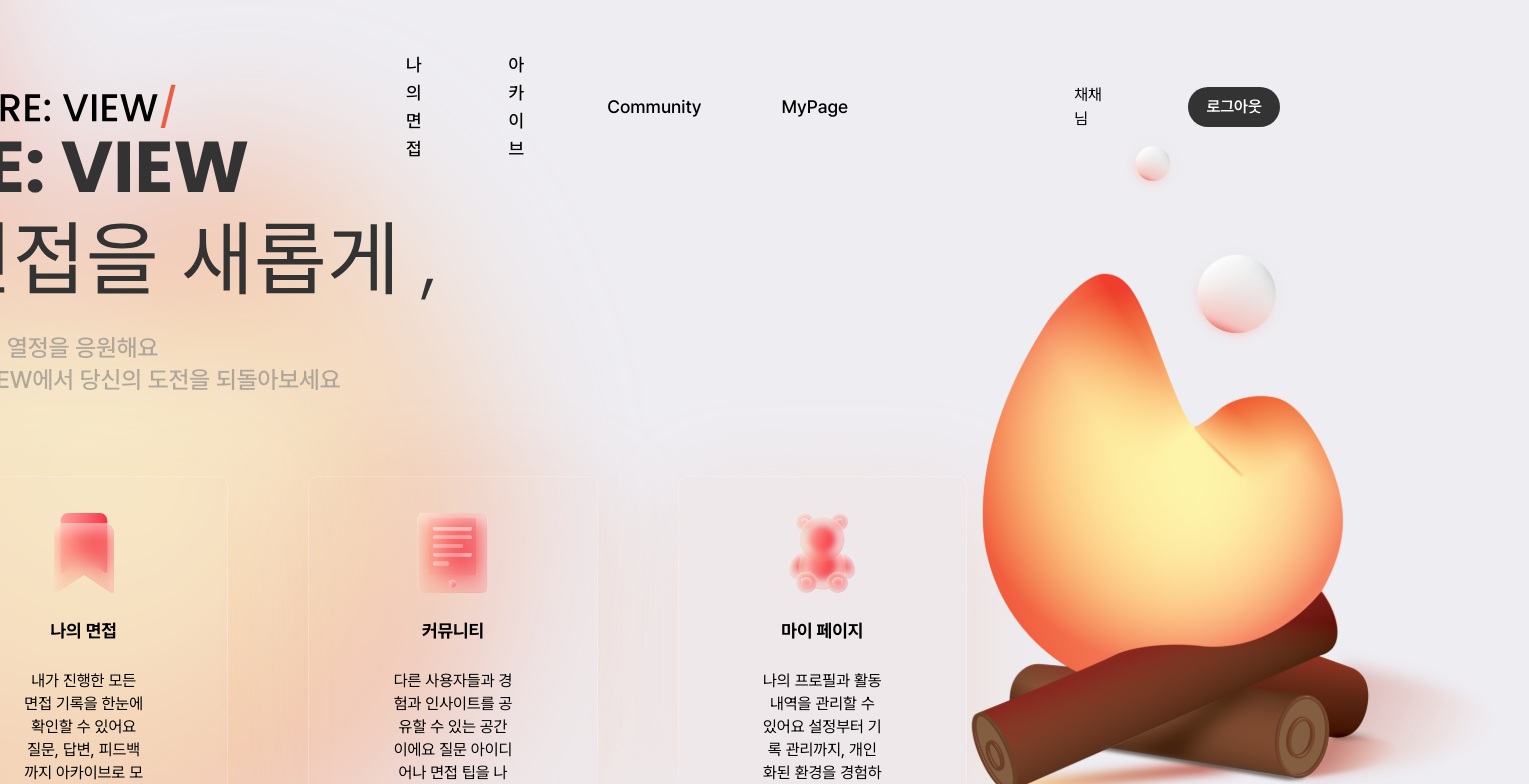
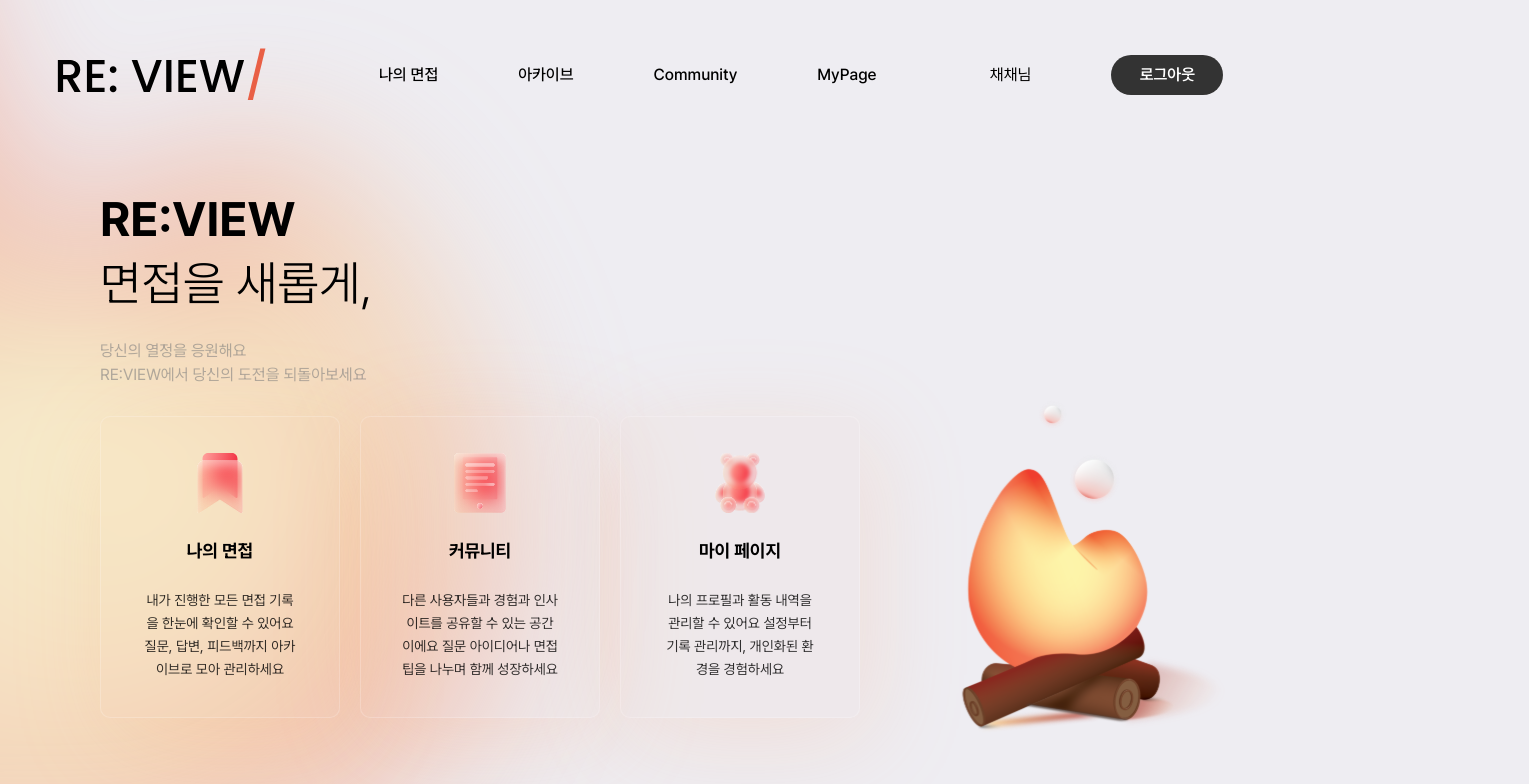
Before and after one commit to DGU-ReView/ReView_FE, a React (Vite) app: page / in a window 1280 px wide. Shown: the top 784 px of the page, 1529 px wide, since content can reach past the window. Built offline with nearby package versions, Linux system fonts and the light colour scheme.

Commit message:
[Feat] Home UI 퍼블리싱
- 맥북 기준 100% 맞춰 수정
- UI 퍼블리싱

```diff
--- a/src/components/CustomHeader.tsx
+++ b/src/components/CustomHeader.tsx
@@ -1,15 +1,16 @@
 import Logo from '@/assets/logo.svg?react';
+
 export default function CustomHeader() {
   return (
-    <div className="w-full h-[69px] z-1 fixed top-18 left-0 flex items-center justify-center gap-[226px]">
-      <Logo />
-      <div className="flex justify-center items-center gap-20">
-        <button className="text-lg font-medium">나의 면접</button>
-        <button className="text-lg font-medium">아카이브</button>
-        <button className="text-lg font-medium">Community</button>
-        <button className="text-lg font-medium">MyPage</button>
+    <div className="w-full h-[69px] z-1 fixed top-10 left-0 flex items-center justify-around">
+      <Logo className="shrink-0" />
+      <div className="flex justify-center items-center gap-20 shrink-0">
+        <button className="text-base font-medium">나의 면접</button>
+        <button className="text-base font-medium">아카이브</button>
+        <button className="text-base font-medium">Community</button>
+        <button className="text-base font-medium">MyPage</button>
       </div>
-      <div className="flex justify-center items-center gap-20">
+      <div className="flex justify-center items-center gap-20 shrink-0">
         <p>채채님</p>
         <button className="w-28 h-10 flex justify-center items-center text-white font-semibold bg-[#333333] rounded-full">로그아웃</button>
       </div>
--- a/src/components/home/card.tsx
+++ b/src/components/home/card.tsx
@@ -1,22 +1,22 @@
+import CommunityIcon from '@/assets/communityIcon.svg?react';
 import MyIcon from '@/assets/myIcon.svg?react';
 import MyPageIcon from '@/assets/myPageIcon.svg?react';
-import CommunityIcon from '@/assets/communityIcon.svg?react';
 
-type CardType = 'myInterview' | 'community' | 'myPage';
+type TCardType = 'myInterview' | 'community' | 'myPage';
 
-interface CardProps {
-  type: CardType;
+interface ICardProps {
+  type: TCardType;
 }
-export default function Card({ type }: CardProps) {
+export default function Card({ type }: ICardProps) {
   const titleMap = {
     myInterview: '나의 면접',
     community: '커뮤니티',
     myPage: '마이 페이지',
   };
   const svgMap = {
-    myInterview: <MyIcon />,
-    community: <CommunityIcon />,
-    myPage: <MyPageIcon />,
+    myInterview: <MyIcon className="size-15" />,
+    community: <CommunityIcon className="size-15" />,
+    myPage: <MyPageIcon className="size-15" />,
   };
   const descriptionMap = {
     myInterview: '내가 진행한 모든 면접 기록을 한눈에 확인할 수 있어요 질문, 답변, 피드백까지 아카이브로 모아 관리하세요',
@@ -25,10 +25,10 @@ export default function Card({ type }: CardProps) {
   };
 
   return (
-    <div className="px-21 gap-6 pt-9 w-90 h-81 flex flex-col items-center rounded-[10px] bg-[#F8A16F]/5 border border-white/20 shadow-[10px_20px_100px_0_rgba(248,161,111,0.2)]">
+    <div className=" px-10 cursor-pointer gap-6 py-9 min-w-60 max-w-95 min-h-41 flex flex-col items-center rounded-[10px] bg-[#F8A16F]/5 border border-white/20 hover:shadow-[10px_20px_100px_0_rgba(248,161,111,0.4)] shadow-[10px_20px_100px_0_rgba(248,161,111,0.2)]">
       <div>{svgMap[type]}</div>
       <p className="text-lg font-bold">{titleMap[type]}</p>
-      <p className="text-base font-normal leading-[23px] text-center">{descriptionMap[type]}</p>
+      <p className="text-sm font-normal leading-[23px] text-center text-black/80">{descriptionMap[type]}</p>
     </div>
   );
 }
--- a/src/layouts/index.tsx
+++ b/src/layouts/index.tsx
@@ -1,12 +1,15 @@
 import { Outlet } from 'react-router-dom';
+
+import CustomHeader from '@/components/CustomHeader';
+
 import Bg from '@/assets/bg.svg?react';
-import CustomHeader from '@/components/CustomHeader';
+
 export default function Layout() {
   return (
     <div className="w-full h-screen flex flex-col justify-center pt-[141px]">
       <CustomHeader />
       <Bg className="blur-[74px] fixed -top-[210px] -left-[580px]" />
-      <div className="z-1">
+      <div className="z-1 h-full w-full">
         <Outlet />
       </div>
     </div>
--- a/src/pages/home.tsx
+++ b/src/pages/home.tsx
@@ -1,26 +1,32 @@
+import Card from '@/components/home/card';
+
 import Fire from '@/assets/fire.svg?react';
-import LogoText from '@/assets/logoText.svg?react';
-import Card from '@/components/home/card';
+
 export default function Home() {
   return (
-    <div className="w-full h-full flex justify-center items-center pl-55 pr-8">
-      <div className="w-full flex flex-col justify-center items-center gap-20">
-        <section className="w-full flex justify-between items-center">
+    <div className="w-full h-full pl-25">
+      <div className="w-full h-full flex flex-col justify-center items-start">
+        <section>
           <div className="flex flex-col gap-8">
-            <LogoText />
-            <div className="text-2xl font-medium text-[#808080]/60">
+            <div className="text-5xl flex flex-col gap-4">
+              <p className="font-bold">RE:VIEW</p>
+              <p className="font-light">면접을 새롭게,</p>
+            </div>
+            <div className="text-base font-normal text-[#808080]/60">
               <p>당신의 열정을 응원해요</p>
               <p>RE:VIEW에서 당신의 도전을 되돌아보세요</p>
             </div>
           </div>
         </section>
-        <section className="w-full flex justify-start items-center gap-20">
-          <Card type="myInterview" />
-          <Card type="community" />
-          <Card type="myPage" />
+        <section className="w-full flex justify-around items-center gap-15">
+          <div className="flex justify-between items-cente gap-5">
+            <Card type="myInterview" />
+            <Card type="community" />
+            <Card type="myPage" />
+          </div>
+          <Fire className="size-90 shrink-0" />
         </section>
       </div>
-      <Fire className="shrink-0" />
     </div>
   );
 }
```
